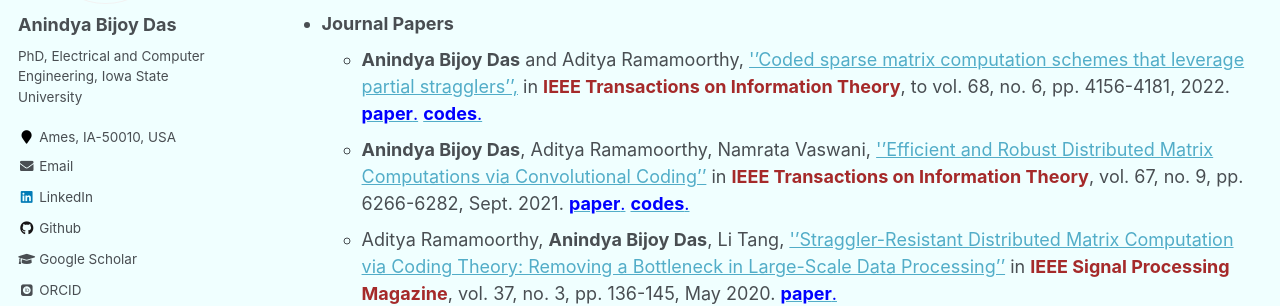
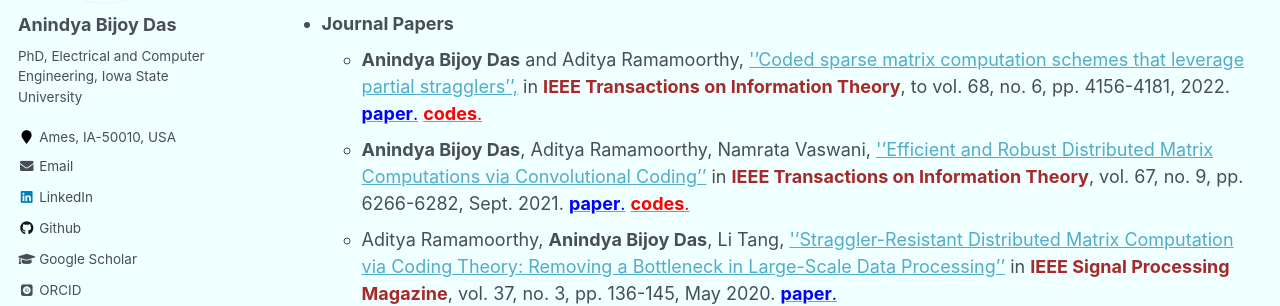
Before and after one commit to anindyabijoydas/portfolio, a Jekyll site: the page built from _pages/research.md, in a window 1280 px wide and 900 px high. Shown: the part 359-665 px from the top of the window. Built offline with Jekyll 4.4.1, drawn with Linux system fonts in a browser that asks for light colours; some web fonts are replaced.

Commit message:
Update research.md

```diff
--- a/_pages/research.md
+++ b/_pages/research.md
@@ -17,8 +17,8 @@ redirect_from:
 In my PhD research in Iowa State University under the supervision of Professor Aditya Ramamoorthy, I am working on the straggler issue in distributed computations, specifically for distributed matrix-matrix multiplication. Usually the large-scale matrix multiplication is done over the cluster consisting of several worker nodes, some of which may be significantly slower than others. These slower nodes are called stragglers, and we have developed novel schemes which treat the stragglers efficiently to have a fast and numerically stable distributed computation system. The corresponding publications include-
 
 * **Journal Papers**
-  * **Anindya Bijoy Das** and Aditya Ramamoorthy, [''Coded sparse matrix computation schemes that leverage partial stragglers'',](https://ieeexplore.ieee.org/document/9717254) in <span style="color:brown">**IEEE Transactions on Information Theory**</span>, to vol. 68, no. 6, pp. 4156-4181, 2022. [<span style="color:blue">**paper**.</span>](https://www.dropbox.com/s/v9sh9ozqe37afw6/coded_sp.pdf?dl=0)  [<span style="color:blue">**codes**.</span>](https://github.com/anindyabijoydas/LeveragePartialStragglers)
-   * **Anindya Bijoy Das**, Aditya Ramamoorthy, Namrata Vaswani, [''Efficient and Robust Distributed Matrix Computations via Convolutional Coding''](https://ieeexplore.ieee.org/abstract/document/9478901) in <span style="color:brown">**IEEE Transactions on Information Theory**</span>, vol. 67, no. 9, pp. 6266-6282, Sept. 2021. [<span style="color:blue">**paper**.</span>](https://www.dropbox.com/s/jor6hn9lkdba62c/ittrans.pdf?dl=0) [<span style="color:blue">**codes**.</span>](https://github.com/anindyabijoydas/StragglerMitigateConvCodes)
+  * **Anindya Bijoy Das** and Aditya Ramamoorthy, [''Coded sparse matrix computation schemes that leverage partial stragglers'',](https://ieeexplore.ieee.org/document/9717254) in <span style="color:brown">**IEEE Transactions on Information Theory**</span>, to vol. 68, no. 6, pp. 4156-4181, 2022. [<span style="color:blue">**paper**.</span>](https://www.dropbox.com/s/v9sh9ozqe37afw6/coded_sp.pdf?dl=0)  [<span style="color:red">**codes**.</span>](https://github.com/anindyabijoydas/LeveragePartialStragglers)
+   * **Anindya Bijoy Das**, Aditya Ramamoorthy, Namrata Vaswani, [''Efficient and Robust Distributed Matrix Computations via Convolutional Coding''](https://ieeexplore.ieee.org/abstract/document/9478901) in <span style="color:brown">**IEEE Transactions on Information Theory**</span>, vol. 67, no. 9, pp. 6266-6282, Sept. 2021. [<span style="color:blue">**paper**.</span>](https://www.dropbox.com/s/jor6hn9lkdba62c/ittrans.pdf?dl=0) [<span style="color:red">**codes**.</span>](https://github.com/anindyabijoydas/StragglerMitigateConvCodes)
    * Aditya Ramamoorthy, **Anindya Bijoy Das**, Li Tang, [''Straggler-Resistant Distributed Matrix Computation via Coding Theory: Removing a Bottleneck in Large-Scale Data Processing''](https://ieeexplore.ieee.org/abstract/document/9084368) in <span style="color:brown">**IEEE Signal Processing Magazine**</span>, vol. 37, no. 3, pp. 136-145, May 2020. [<span style="color:blue">**paper**.</span>](https://www.dropbox.com/s/48di7uhogpsv49k/spmag.pdf?dl=0)
 
 * **Conference Papers**
@@ -29,7 +29,7 @@ In my PhD research in Iowa State University under the supervision of Professor A
    * **Anindya Bijoy Das**, Aditya Ramamoorthy and Li Tang, [''C3LES : Codes for Coded Computation that Leverage Stragglers'',](https://ieeexplore.ieee.org/abstract/document/8613321) in IEEE Information Theory Workshop <span style="color:brown">**(ITW)**</span>, 2018, pp. 1-5. [<span style="color:blue">**paper**.</span>](https://www.dropbox.com/s/rc3bd70vovbshnu/cyclic.pdf?dl=0)
 
 * **Under Review**
-   * **Anindya Bijoy Das** and Aditya Ramamoorthy, [''A Unified Treatment of Partial Stragglers and Sparse Matrices in Coded Matrix Computation''](https://arxiv.org/abs/2109.12070) under review. [<span style="color:blue">**paper**.</span>](https://www.dropbox.com/s/7f2c76dtqas4k07/jsait.pdf?dl=0) [<span style="color:blue">**codes**.</span>](https://github.com/anindyabijoydas/UnifiedTreatment)
+   * **Anindya Bijoy Das** and Aditya Ramamoorthy, [''A Unified Treatment of Partial Stragglers and Sparse Matrices in Coded Matrix Computation''](https://arxiv.org/abs/2109.12070) under review. [<span style="color:blue">**paper**.</span>](https://www.dropbox.com/s/7f2c76dtqas4k07/jsait.pdf?dl=0) [<span style="color:red">**codes**.</span>](https://github.com/anindyabijoydas/UnifiedTreatment)
 <br /> <br />
 
 <span style="color:brown">**Detection of epilepsy and epileptogenic zones**</span>
```
